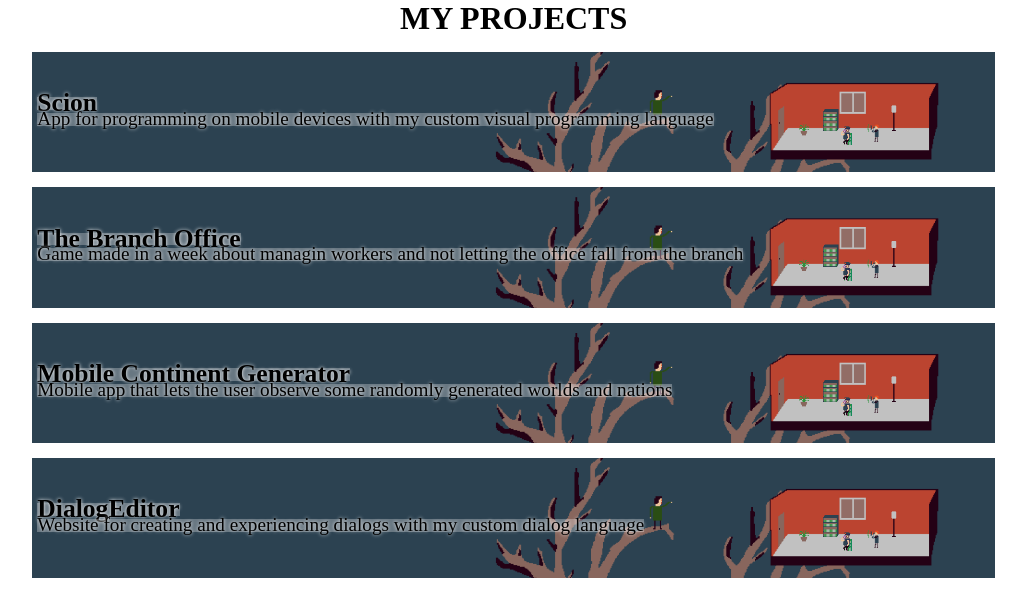
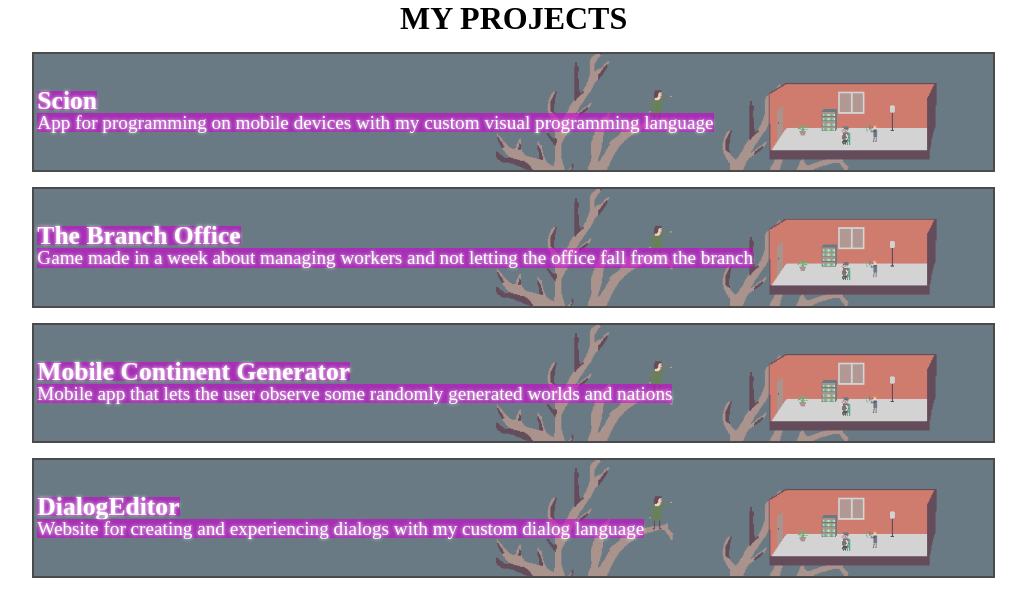
Before and after one commit to Dirakon/Dirakon.github.io, a React (Create React App) app: page / in a window 1280 px wide. Shown: the top 616 px of the page, without its empty margins (88-1114 px from the left). Built offline with nearby package versions, Linux system fonts and the light colour scheme.

Commit message:
added colapses with max_height

```diff
--- a/src/App.js
+++ b/src/App.js
@@ -6,7 +6,7 @@ import './styles/App.css'
 function App() {
   const [projects,setProjects] = useState([
     {title : "Scion", description : "App for programming on mobile devices with my custom visual programming language", image: image},
-    {title : "The Branch Office", description : "Game made in a week about managin workers and not letting the office fall from the branch", image: image},
+    {title : "The Branch Office", description : "Game made in a week about managing workers and not letting the office fall from the branch", image: image},
     {title : "Mobile Continent Generator", description : "Mobile app that lets the user observe some randomly generated worlds and nations", image: image},
     {title : "DialogEditor", description : "Website for creating and experiencing dialogs with my custom dialog language", image: image}
   ]);
--- a/src/components/SingularProject.jsx
+++ b/src/components/SingularProject.jsx
@@ -2,15 +2,43 @@ import React, { useState } from "react";
 import image from './../images/airship.jpg'
 import './../styles/App.css'
 const SingularProject = function (props) {
+    let isCurExpanded = false;
+    let clickFunc = function (arg) {
+        arg = arg.target
+        while (!arg.className.startsWith('projectFather')) {
+            arg = arg.parentNode;
+        }
+        arg.classList.toggle("expanded")
+        /*
+        if (isCurExpanded){
+            collapceFunc(arg);
+        }else{
+            expandFunc(arg);
+        }*/
+        isCurExpanded = ! isCurExpanded;
+    }
 
-    return < div className="project" >
-    <img src={props.image} />
-        <div className = "total">
-            <strong className="projectTitle">{props.title}</strong>
-            <br/>
-            <a className="projectDescription">{props.description}</a>
+    let obj = <div className="projectFather">
+        < div className="project" onClick={clickFunc}>
+            <img className="projectImage" src={props.image} />
+            <div className="total">
+                <strong className="projectTitle">{props.title}</strong>
+                <br />
+                <a className="projectDescription">{props.description}</a>
+            </div>
+        </div>
+        <div className="theRealProjectWrapper">
+        <div className="theRealProject">
+            <br />
+            <br />
+            <br />
+            <br />
+            <br />
+        </div>
         </div>
     </div>
+
+    return obj
 }
 
 
--- a/src/styles/App.css
+++ b/src/styles/App.css
@@ -8,7 +8,14 @@
     display: flex;
 }
 .total{
-    line-height: 1vw;
+
+   -ms-user-select:none;
+   -moz-user-select:none;
+   -webkit-user-select:none;
+   -webkit-touch-callout: none;
+   -khtml-user-select: none;
+    user-select:none;
+    line-height: 1.5vw;
 }
 
 .App{
@@ -19,20 +26,25 @@
 }
 .projectTitle{
     display:inline-block;
-    background-color: rgba(255, 255, 255, 0.281);
+    background-color: rgba(202, 3, 209, 0.623);
+    color: white;
   text-shadow: 0 0 0.3vw white;
 
   font-size: 2vw;
-  line-height: 1vw;
 }
 .projectDescription{
     display:inline-block;
-    background-color: rgba(255, 255, 255, 0.281);
+    color: white;
+    background-color: rgba(202, 3, 209, 0.623);
     text-shadow: 0 0 0.3vw white;
     font-size: 1.5vw;
-    line-height: 1vw;
+}
+.projectFather{
+    height: auto;
+    position: relative;
 }
 .project{
+
     position: relative;
     display: flex;
     margin: 0 auto;
@@ -48,14 +60,11 @@
     transition-duration: 250ms;
 }
 
-img {
+.projectImage {
 
     width: 100%;
-  /*
-    border: 2px solid;
-    width: calc(100% + 10px);
-    margin-left: -5px;
-    margin-top: -5px;*/
+
+    border: 2px solid black;
     aspect-ratio: 8/1;
 
     align-self: center;
@@ -67,30 +76,34 @@ img {
     top:0;
     left:0;
     z-index: -1;
+    transition-duration: 250ms;
+    transition-property: all;
+    opacity: 0.7;
   }
-/*
-
-.project:after {
-    justify-content: space-between;
-    align-items: center;
-
-    margin: 0 auto;
-    padding: 5px;
-    border: 2px solid;
-    margin-top: 15px;
-    position: absolute;
-    content: " ";
-    width: 80%;
-    aspect-ratio: 8/1;
-    z-index: 0;
-    background-color: rgba(0, 0, 0, 0.5);
-    display: none;
+  .theRealProject{
+      overflow: hidden;
+      margin: 0 auto;
+      background-color: red;
+    z-index: -2;
+      max-height: 0;
+      transition: max-height 0.4s linear;
   }
-
-  .project:hover:after {
-    display: block;
+  .expanded .theRealProject{
+  transform-origin: top left;
+      max-height: 1000px;
   }
-  */
+.project:hover .projectImage{
+    opacity: 1;
+    border: 4px solid black;
+}
+.expanded .project .projectImage{
+    opacity: 1;
+    border: 4px solid black;
+}
 .project:hover{
     width: 88%;
+
 }
+.expanded .project{
+    width: 88%;
+}
```
